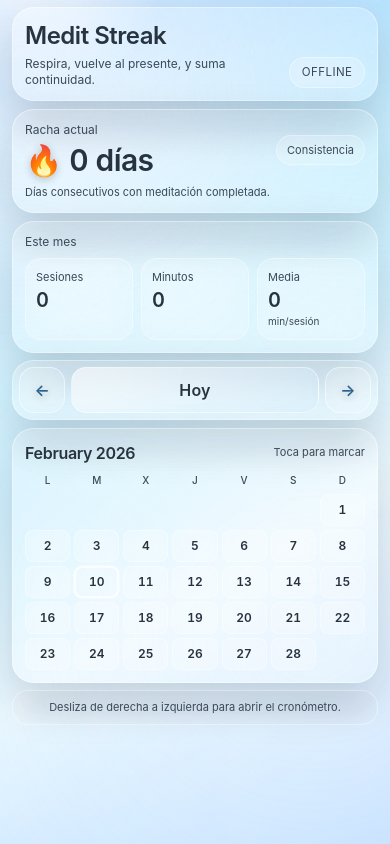
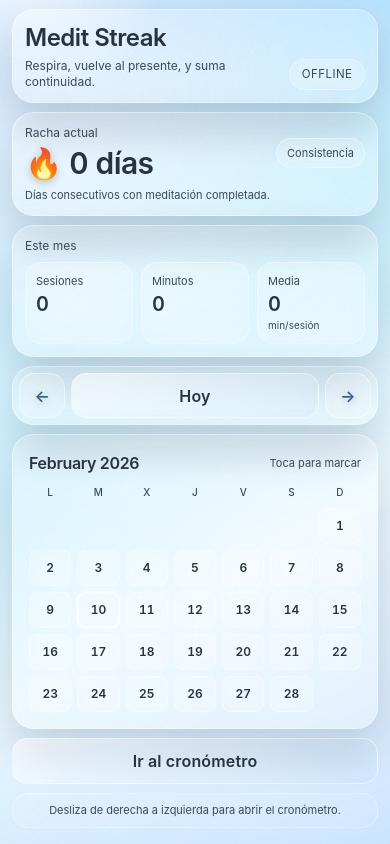
Before and after one commit to Alex-human/medit-streak, a Next.js app: page / in a window 390 px wide. Built offline with nearby package versions, Linux system fonts and the light colour scheme.

Commit message:
more spaced

```diff
--- a/app/globals.css
+++ b/app/globals.css
@@ -242,8 +242,8 @@ html[data-time-phase="night"] {
   height: 100dvh;
   min-height: 100dvh;
   overflow: hidden;
-  padding-top: max(0.65rem, env(safe-area-inset-top));
-  padding-bottom: max(0.65rem, env(safe-area-inset-bottom));
+  padding-top: max(0.75rem, env(safe-area-inset-top));
+  padding-bottom: max(0.75rem, env(safe-area-inset-bottom));
 }
 
 .app-frame {
@@ -256,7 +256,7 @@ html[data-time-phase="night"] {
 
 .app-frame-fit {
   height: 100%;
-  gap: 0.55rem;
+  gap: 0.65rem;
 }
 
 .glass-panel {
@@ -369,8 +369,8 @@ html[data-time-phase="night"] {
   }
 
   .app-shell-fit {
-    padding-top: max(0.45rem, env(safe-area-inset-top));
-    padding-bottom: max(0.45rem, env(safe-area-inset-bottom));
+    padding-top: max(0.55rem, env(safe-area-inset-top));
+    padding-bottom: max(0.55rem, env(safe-area-inset-bottom));
   }
 
   .app-frame {
@@ -378,6 +378,6 @@ html[data-time-phase="night"] {
   }
 
   .app-frame-fit {
-    gap: 0.48rem;
+    gap: 0.56rem;
   }
 }
--- a/app/page.tsx
+++ b/app/page.tsx
@@ -180,6 +180,14 @@ export default function HomePage() {
 
           <CalendarGrid monthDate={monthDate} records={hydrated ? records : []} onDayClick={onDayClick} />
 
+          <button
+            type="button"
+            onClick={() => router.push("/timer")}
+            className="glass-button glass-button-primary block w-full text-center py-2.5"
+          >
+            Ir al cronómetro
+          </button>
+
           <div className="glass-panel-soft px-3 py-2 text-[11px] muted text-center">
             Desliza de derecha a izquierda para abrir el cronómetro.
           </div>
--- a/components/CalendarGrid.tsx
+++ b/components/CalendarGrid.tsx
@@ -33,13 +33,13 @@ export default function CalendarGrid({
   const monthLabel = formatMonthYear(monthDate);
 
   return (
-    <div className="glass-panel p-3">
-      <div className="flex items-center justify-between mb-2">
+    <div className="glass-panel p-4">
+      <div className="flex items-center justify-between mb-2.5">
         <div className="font-semibold capitalize glass-title text-base">{monthLabel}</div>
         <div className="text-[11px] muted">Toca para marcar</div>
       </div>
 
-      <div className="grid grid-cols-7 gap-1 text-[10px] muted mb-1.5 select-none">
+      <div className="grid grid-cols-7 gap-1.5 text-[10px] muted mb-2 select-none">
         {["L", "M", "X", "J", "V", "S", "D"].map((x) => (
           <div key={x} className="text-center font-medium">
             {x}
@@ -47,9 +47,9 @@ export default function CalendarGrid({
         ))}
       </div>
 
-      <div className="grid grid-cols-7 gap-1">
+      <div className="grid grid-cols-7 gap-1.5">
         {cells.map((day, idx) => {
-          if (!day) return <div key={idx} className="h-8" />;
+          if (!day) return <div key={idx} className="h-9" />;
 
           const rec = map.get(day);
           const completed = rec?.completed ?? false;
@@ -60,7 +60,7 @@ export default function CalendarGrid({
               key={day}
               onClick={() => onDayClick(day)}
               className={[
-                "h-8 rounded-lg text-xs font-semibold tabular-nums backdrop-blur-[10px]",
+                "h-9 rounded-lg text-xs font-semibold tabular-nums backdrop-blur-[10px]",
                 "transition duration-200 active:scale-[0.98]",
                 isToday
                   ? "border-2 border-white/75 bg-white/15 shadow-[0_0_0_1px_rgba(255,255,255,0.35),0_0_18px_rgba(255,255,255,0.32)]"
```
